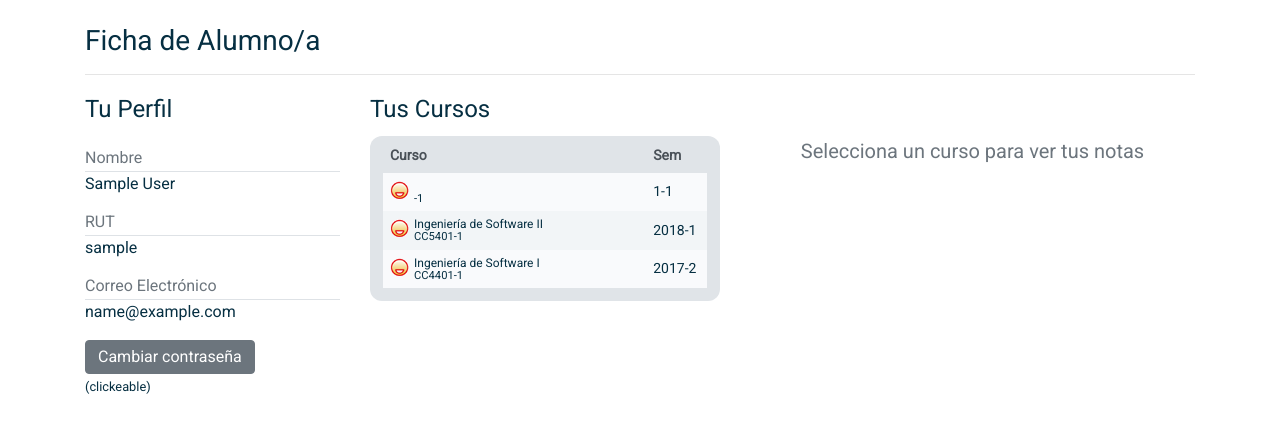
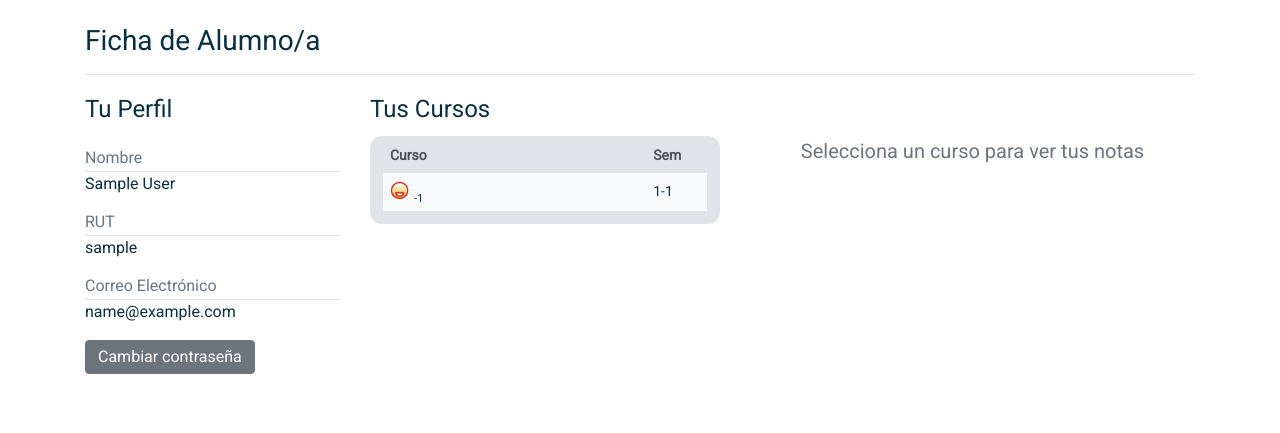
Before and after one commit to DCC-CC4401/2018-2-LLL-T4, a Django app: page /perfil/ in a window 1280 px wide. Shown: the part 86-519 px from the top of the page. Run offline with Django 3.2, Linux system fonts and the light colour scheme; a user stored in the database is signed in; tables that the repository leaves empty hold one stand-in row (values such as "Sample post"); some libraries are stand-ins or nearby versions.

Commit message:
vista notas perfil alumno funcionando

```diff
--- a/aplicacion/views.py
+++ b/aplicacion/views.py
@@ -1,9 +1,10 @@
-from django.contrib.auth import login, authenticate, logout
-from django.contrib.auth.forms import AuthenticationForm
+from django.contrib.auth import login, authenticate, logout, update_session_auth_hash
+from django.contrib.auth.forms import AuthenticationForm, PasswordChangeForm
 from django.contrib.auth.models import User
 from django.shortcuts import render, redirect
 
-from aplicacion.models import Curso, AlumnoCurso, Alumno, Coevaluacion, Grupo, AlumnoGrupo
+
+from aplicacion.models import Curso, AlumnoCurso, Alumno, Coevaluacion, Grupo, AlumnoGrupo, AlumnoCoevaluacion
 
 
 def login_view(request):
@@ -74,11 +75,15 @@ def perfil_view(request):
         if not alumno:
             return redirect('login')
         else:
+
             alumnocurso = AlumnoCurso.objects.filter(alumno=alumno[0]).values('curso_id')
             cursos = Curso.objects.filter(id__in=alumnocurso)
+            alumnonotas = AlumnoCoevaluacion.objects.filter(alumno=alumno[0])
+            n_cursos = cursos.__len__()
             coevaluaciones = Coevaluacion.objects.filter(curso__in=cursos).order_by('-fecha_inicio')
-            #falta preguntar por las notas
-            context = {'cursos': cursos, 'user': user, 'coevaluaciones': coevaluaciones}
+            n_coev = coevaluaciones.__len__()
+            context = {'cursos': cursos, 'user': user, 'coevaluaciones': coevaluaciones, 'n_cursos': n_cursos,
+                       'notas': alumnonotas, 'n_coev': n_coev}
             return render(request, 'perfil-vista-dueno.html', context)
     else:
         return redirect('login')
--- a/templates/perfil-vista-dueno.html
+++ b/templates/perfil-vista-dueno.html
@@ -11,12 +11,12 @@
         <script src="https://code.jquery.com/jquery-3.1.0.min.js"></script>
         <script src="{% static 'js/bootstrap.min.js'%}"></script>
         <script src="{% static 'js/coeval.js'%}"></script>
-        <title>Juanito Pérez - Sistema de Coevaluaciones DCC</title>
+        <title>{{ user.first_name }} {{ user.last_name }} - Sistema de Coevaluaciones DCC</title>
     </head>
     <body>
         <!-- Barra superior -->
         <nav class="navbar navbar-expand-lg navbar-dark bg-dark px-5 py-3">
-            <a class="navbar-brand" href="#">Sistema de Coevaluaciones DCC</a>
+            <a class="navbar-brand" href="/">Sistema de Coevaluaciones DCC</a>
             <!-- Al achicar la pantalla, el menú se oculta y se vuelve desplegable mediante este botón. -->
             <button class="navbar-toggler" type="button" data-toggle="collapse" data-target="#navbarSupportedContent" aria-controls="navbarSupportedContent" aria-expanded="false" aria-label="Toggle navigation">
                 <span class="navbar-toggler-icon">
@@ -29,11 +29,11 @@
                 <ul class="navbar-nav ml-auto">
                     <li class="divider-vertical"></li>
                     <li class="nav-item">
-                        <a class="nav-link" href="#">{{ user.first_name }} {{ user.last_name }}</a>
+                        <a class="nav-link" href="/perfil">{{ user.first_name }} {{ user.last_name }}</a>
                     </li>
                     <li class="divider-vertical"></li>
                     <li class="nav-item">
-                        <a class="nav-link" href="#">Cerrar Sesión</a>
+                        <a class="nav-link" href="/logout">Cerrar Sesión</a>
                     </li>
                 </ul>
             </div>
@@ -58,7 +58,7 @@
                     <h6 class="text-muted mt-3 mb-0 pb-1 border-bottom">Correo Electrónico</h6>
                     <span>{{ user.email }}</span>
                     <button type="button" id="change-pass-btn" class="btn btn-secondary mt-3 d-block" onclick="changePass()">Cambiar contraseña</button>
-                    <span class="small">(clickeable)</span>
+
                 </div>
                 <!-- FIN Perfil -->
 
@@ -78,40 +78,18 @@
                             <!-- Cuerpo de tabla (Table Data) -->
                             <tbody>
                                 {% for curso in cursos %}
-                                    <tr id="row-btn" onclick="showNotas()">
+                                        <tr id="row-btn{{ curso.id }}" onclick="showNotas({{ curso.id }}, {{ n_cursos}}, {{ n_coev }})" >
                                         <td class="td-curso-full">
                                                 <div class="cargos cargos-alumno tooltip-custom">
                                                     <span class="tooltiptext"></span>
                                                 </div>
                                                 <span class="curso-nombre">{{curso.datos.nombre}}</span>
                                                 <br>
-                                                <span class="curso-codigo">{{curso.datos.codigo}}-{{curso.seccion}}</span>
+                                                <span class="curso-codigo" id = "cursocodigo{{ curso.id }}">{{curso.datos.codigo}}-{{curso.seccion}}</span>
                                             </td>
-                                            <td>{{curso.ano}}-{{curso.semestre}}</td>
+                                            <td id = "cursoano{{ curso.id }}">{{curso.ano}}-{{curso.semestre}}</td>
                                         </tr>
                                 {% endfor %}
-                                <tr>
-                                    <td class="td-curso-full">
-                                        <div class="cargos cargos-alumno tooltip-custom">
-                                            <span class="tooltiptext"></span>
-                                        </div>
-                                        <span class="curso-nombre">Ingeniería de Software II</span>
-                                        <br>
-                                        <span class="curso-codigo">CC5401-1</span>
-                                    </td>
-                                    <td>2018-1</td>
-                                </tr>
-                                <tr>
-                                    <td class="td-curso-full">
-                                        <div class="cargos cargos-alumno tooltip-custom">
-                                            <span class="tooltiptext"></span>
-                                        </div>
-                                        <span class="curso-nombre">Ingeniería de Software I</span>
-                                        <br>
-                                        <span class="curso-codigo">CC4401-1</span>
-                                    </td>
-                                    <td>2017-2</td>
-                                </tr>
                             </tbody>
                         </table>
                     </div>
@@ -122,10 +100,11 @@
                 <div class="col-md-5">
                     <div id="cambiar-contrasena">
                         <h4 class="d-inline-block mt-1">Cambiar contraseña</h4>
-                        <form>
+                        <form method="POST">
+                            {% csrf_token %}
                             <div class="form-group">
                                 <label for="passOld">Ingrese su contraseña actual</label>
-                                <input type="password" class="form-control" id="passOld">
+                                <input type="password" class="form-control" id="passOld" name="passOld">
                             </div>
                             <div class="form-group">
                                 <label for="passNew">Ingrese su nueva contraseña</label>
@@ -144,7 +123,8 @@
                     </div>
                     <div id="notas-resumen">
                         <h4 class="d-inline-block mt-1">Tus Notas</h4>
-                        <h5 class="float-right mb-0 mt-2 text-muted" id="currentCurso">CC5402-1, 2018-2</h5>
+
+                        <h5 class="float-right mb-0 mt-2 text-muted" id="currentCurso">curso</h5>
 
                         <div class="table-wrap table-responsive my-1"> <!-- "Envoltura" de la tabla -->
                             <table class="table table-notas-perfil table-striped table-hover mb-0"> <!-- Tabla -->
@@ -160,13 +140,17 @@
                                 <!-- Cuerpo de tabla (Table Data) -->
                                 <tbody>
                                     {% for coev in coevaluaciones %}
-                                        <tr>
+                                        <tr id="{{ coev.curso.id }}-{{ coev.id }}">
                                             <!-- Fecha de publicación -->
-                                            <td class="td-fecha">{{ coev.fecha_inicio |date:"H:i d/m/y" }}</td>
+                                            <td class="td-fecha" >{{ coev.fecha_inicio |date:"H:i d/m/y" }}</td>
                                             <!-- Título de coevaluación -->
                                             <td>{{ coev.nombre }}</td>
                                             <!-- Nota -->
-                                            <td class="td-nota">nota</td>
+                                            {% for nota in notas %}
+                                                {% if nota.coevaluacion == coev %}
+                                                    <td class="td-nota"> {{ nota.nota }}</td>
+                                                {% endif %}
+                                            {% endfor %}
                                         </tr>
                                     {% endfor %}
                                 </tbody>
```
Also changed, not shown: static/js/coeval.js (+37 -3 lines).
